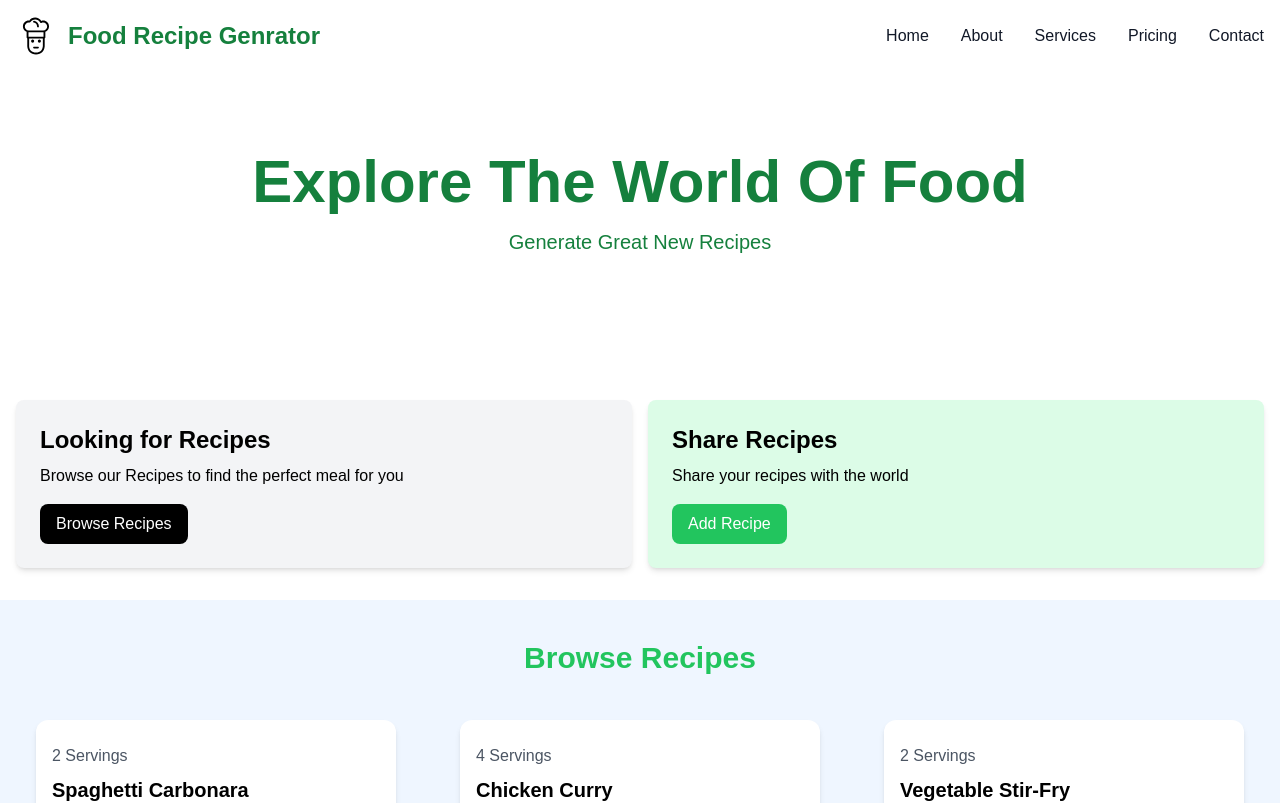
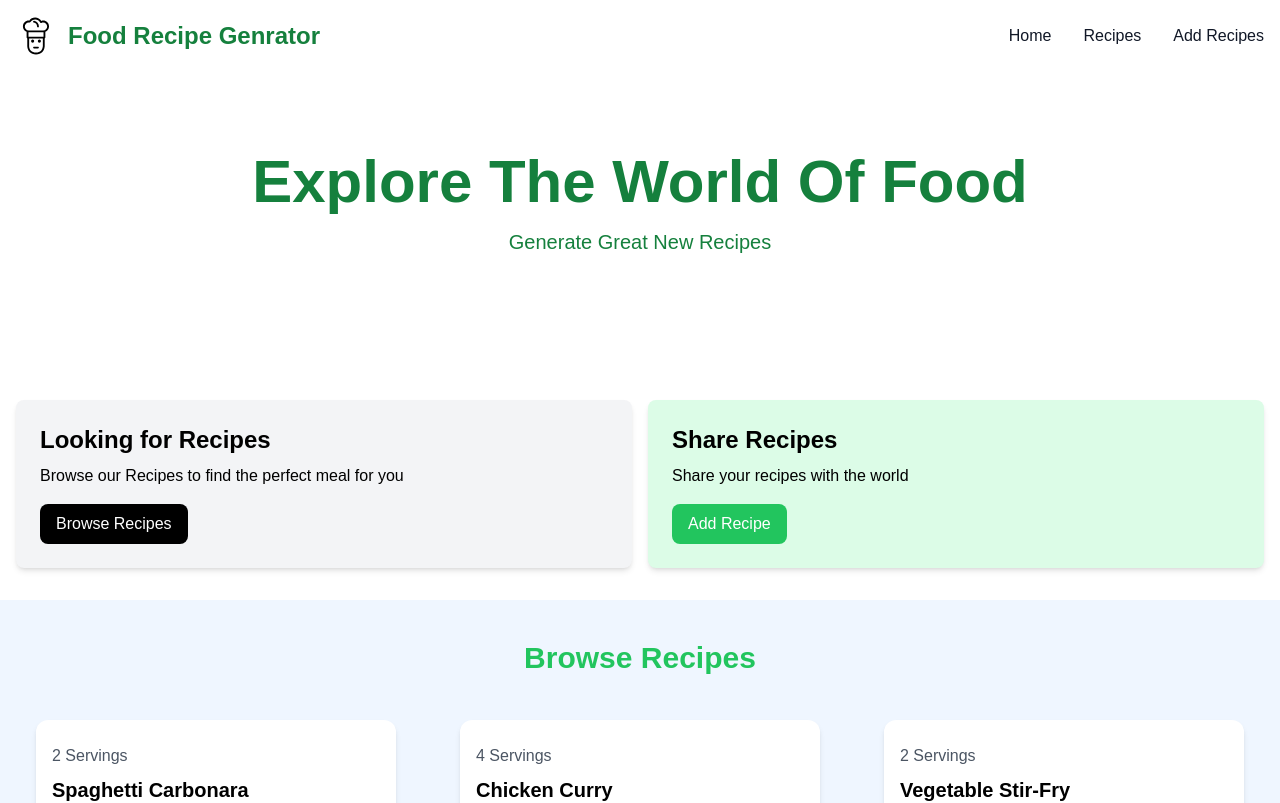
Before and after one commit to Jakob-mbi/Vue-Mat-Recept, a Vue app: page / in a window 1280 px wide. Shown: the top 803 px of the page. Built offline with nearby package versions, Linux system fonts and the light colour scheme.

Commit message:
refactor navbar

```diff
--- a/src/components/Navbar.vue
+++ b/src/components/Navbar.vue
@@ -20,20 +20,18 @@
             <div class="hidden w-full md:block md:w-auto" id="navbar-default">
                 <ul class="font-medium flex flex-col p-4 md:p-0 mt-4 border border-gray-100 rounded-lg bg-gray-50 md:flex-row md:space-x-8 rtl:space-x-reverse md:mt-0 md:border-0 md:bg-white dark:bg-gray-800 md:dark:bg-gray-900 dark:border-gray-700">
                     <li>
-                    <a href="#" class="block py-2 px-3 text-gray-900 rounded hover:bg-gray-100 md:hover:bg-transparent md:border-0 md:hover:text-green-700 md:p-0 dark:text-white md:dark:hover:text-green-500 dark:hover:bg-gray-700 dark:hover:text-white md:dark:hover:bg-transparent">Home</a>
+                    <a href="/" class="block py-2 px-3 text-gray-900 rounded hover:bg-gray-100 md:hover:bg-transparent md:border-0 md:hover:text-green-700 md:p-0 dark:text-white md:dark:hover:text-green-500 dark:hover:bg-gray-700 dark:hover:text-white md:dark:hover:bg-transparent">
+                        Home</a>
                     </li>
                     <li>
-                    <a href="#" class="block py-2 px-3 text-gray-900 rounded hover:bg-gray-100 md:hover:bg-transparent md:border-0 md:hover:text-green-700 md:p-0 dark:text-white md:dark:hover:text-green-500 dark:hover:bg-gray-700 dark:hover:text-white md:dark:hover:bg-transparent">About</a>
+                    <a href="/recipes" class="block py-2 px-3 text-gray-900 rounded hover:bg-gray-100 md:hover:bg-transparent md:border-0 md:hover:text-green-700 md:p-0 dark:text-white md:dark:hover:text-green-500 dark:hover:bg-gray-700 dark:hover:text-white md:dark:hover:bg-transparent">
+                        Recipes</a>
                     </li>
                     <li>
-                    <a href="#" class="block py-2 px-3 text-gray-900 rounded hover:bg-gray-100 md:hover:bg-transparent md:border-0 md:hover:text-green-700 md:p-0 dark:text-white md:dark:hover:text-green-500 dark:hover:bg-gray-700 dark:hover:text-white md:dark:hover:bg-transparent">Services</a>
+                    <a href="/recipes/add" class="block py-2 px-3 text-gray-900 rounded hover:bg-gray-100 md:hover:bg-transparent md:border-0 md:hover:text-green-700 md:p-0 dark:text-white md:dark:hover:text-green-500 dark:hover:bg-gray-700 dark:hover:text-white md:dark:hover:bg-transparent">
+                        Add Recipes</a>
                     </li>
-                    <li>
-                    <a href="#" class="block py-2 px-3 text-gray-900 rounded hover:bg-gray-100 md:hover:bg-transparent md:border-0 md:hover:text-green-700 md:p-0 dark:text-white md:dark:hover:text-green-500 dark:hover:bg-gray-700 dark:hover:text-white md:dark:hover:bg-transparent">Pricing</a>
-                    </li>
-                    <li>
-                    <a href="#" class="block py-2 px-3 text-gray-900 rounded hover:bg-gray-100 md:hover:bg-transparent md:border-0 md:hover:text-green-700 md:p-0 dark:text-white md:dark:hover:text-green-500 dark:hover:bg-gray-700 dark:hover:text-white md:dark:hover:bg-transparent">Contact</a>
-                    </li>
+
                 </ul>
             </div>
         </div>
```
